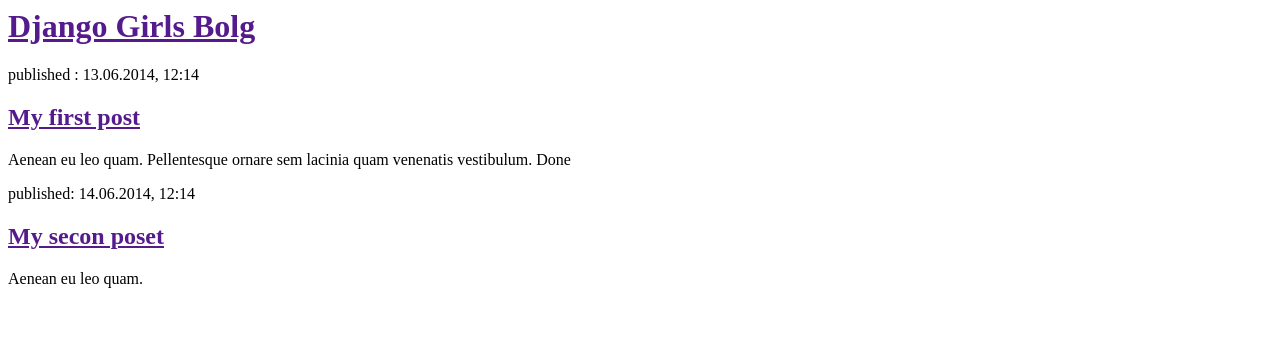
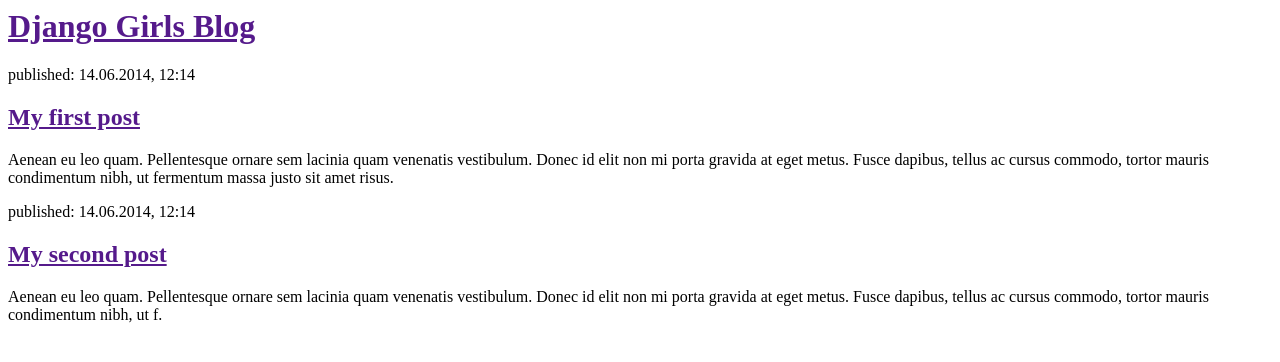
Before and after one commit to phj539/my-first-blog_old2, a Django app: page / in a window 1280 px wide. Shown: the top 362 px of the page. Run offline with Django 3.2, Linux system fonts and the light colour scheme.

Commit message:
Changed the HTML for the sirt.

```diff
--- a/blog/templates/blog/post_list.html
+++ b/blog/templates/blog/post_list.html
@@ -4,21 +4,19 @@
     </head>
     <body>
         <div>
-			<h1><a href="">Django Girls Bolg</a></h1>
-		</div>
-
-		<div>
-			<p>published : 13.06.2014, 12:14</p>
-			<h2><a href="">My first post</a></h2>
-			<p>Aenean eu leo quam. Pellentesque ornare sem lacinia quam venenatis vestibulum. Done</p>
+            <h1><a href="">Django Girls Blog</a></h1>
         </div>
 
         <div>
             <p>published: 14.06.2014, 12:14</p>
-			<h2><a href="">My secon poset</a></h2>
-			<p>Aenean eu leo quam.</p>
+            <h2><a href="">My first post</a></h2>
+            <p>Aenean eu leo quam. Pellentesque ornare sem lacinia quam venenatis vestibulum. Donec id elit non mi porta gravida at eget metus. Fusce dapibus, tellus ac cursus commodo, tortor mauris condimentum nibh, ut fermentum massa justo sit amet risus.</p>
         </div>
 
+        <div>
+            <p>published: 14.06.2014, 12:14</p>
+            <h2><a href="">My second post</a></h2>
+            <p>Aenean eu leo quam. Pellentesque ornare sem lacinia quam venenatis vestibulum. Donec id elit non mi porta gravida at eget metus. Fusce dapibus, tellus ac cursus commodo, tortor mauris condimentum nibh, ut f.</p>
+        </div>
     </body>
-
 </html>
```
Lines whose indentation alone changed are shown as unchanged.
